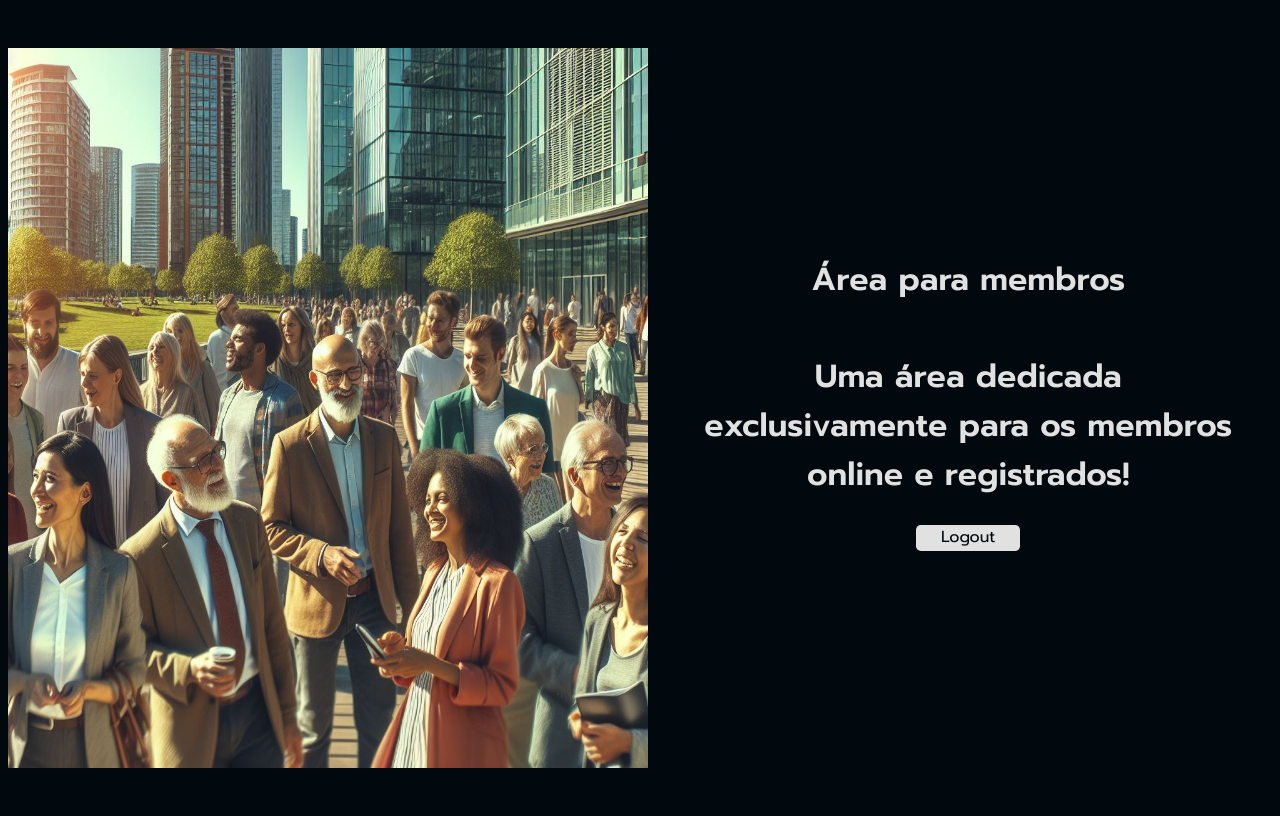
After one commit to JamMatos/Alura_django_OAuth, a Django app: page /members in a window 1280 px wide. The commit adds this page. Run offline with Django 5.2, Linux system fonts and the light colour scheme; the visitor is signed in with stand-in values (Sample User, id 1).

Commit message:
Finalizando projeto - subindo aula 05

```diff
--- a/setup/static/styles/style.css
+++ b/setup/static/styles/style.css
@@ -33,6 +33,13 @@ main {
 }
 
 h1 {
+    font-size: 2rem;
+    font-weight: 600;
+    color: var(--offwhite);
+    text-align: center;
+}
+
+h2 {
     font-size: 2rem;
     font-weight: 600;
     color: var(--offwhite);
@@ -78,3 +85,23 @@ p {
     font-size: 1.5rem;
     line-height: 1.5rem;
 }
+
+.logout-btn-container {
+    display: flex;
+    justify-content: right;
+    align-items: center;
+}
+
+.logout-btn {
+    text-decoration: none;
+    background-color: var(--offwhite);
+    color: var(--background-color);
+    border-radius: 0.3rem;
+    width: 6.5rem;
+    height: 1.6rem;
+    font-weight: 400;
+    font-size: 1rem;
+    line-height: 1.6rem;
+    text-align: center;
+    margin-bottom: 2rem;
+}
--- a/tech/urls.py
+++ b/tech/urls.py
@@ -1,6 +1,7 @@
 from django.urls import path
-from tech.views import index
+from tech.views import index, member
 
 urlpatterns = [
     path('', index, name='index'),
+    path('members', member, name='member')
 ]
--- a/tech/views.py
+++ b/tech/views.py
@@ -1,5 +1,10 @@
 from django.shortcuts import render
+from django.contrib.auth.decorators import login_required
 
 # Create your views here.
 def index(request):
     return render(request, 'index.html')
+
+@login_required
+def member(request):
+    return render(request, 'members.html')
--- a/templates/index.html
+++ b/templates/index.html
@@ -17,7 +17,7 @@
         <h1>Autenticação com OAuth2.0</h1>
         <div class="social-media">
             <div class="social-media-details">
-                <a href="">
+                <a href="http://127.0.0.1:8000/accounts/github/login/?process=login">
                     <img src="{% static 'assets/images/github.svg' %}" alt="Ícone para realizar a autenticação com GitHub" class="social-media-icon">
                     <p>GitHub</p>
                 </a>
--- /dev/null
+++ b/templates/members.html
@@ -0,0 +1,27 @@
+{% load static %}
+<!DOCTYPE html>
+<html lang="en">
+<head>
+    <meta charset="UTF-8">
+    <meta name="viewport" content="width=device-width, initial-scale=1.0">
+    <link rel="stylesheet" href="{% static 'styles/style.css' %}">
+    <title>Tech | Membros</title>
+</head>
+<body>
+
+    <header>
+        <img src="{% static 'assets/images/member.jpeg' %}" alt="Imagem com várias pessoas felizes." class="logo">
+    </header>
+
+    <main>
+        <h1>Área para membros</h1>
+
+        <h2>Uma área dedicada exclusivamente para os membros online e registrados!</h2>
+
+        <div class="logout-btn-container">
+                <a href="http://localhost:8000/accounts/logout" class="logout-btn">Logout</a>
+        </div>
+    </main>
+
+</body>
+</html>
```
Also changed, not shown: setup/settings.py (+11 -2 lines).
